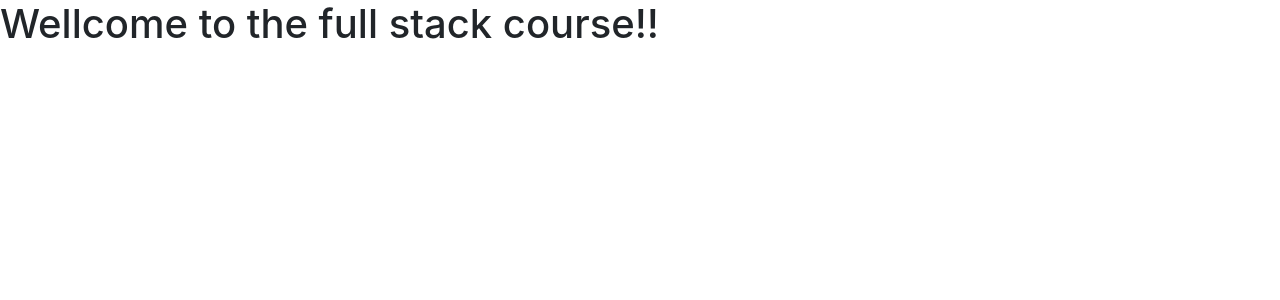
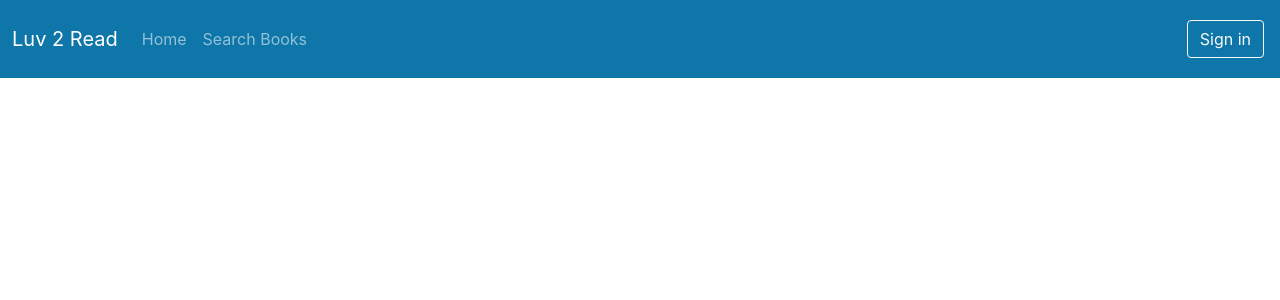
Before and after one commit to finedefinition/library-project, a React (Create React App) app in the folder 03-frontend/react-library/: page / in a window 1280 px wide. Shown: the top 300 px of the page. Built offline with nearby package versions, Linux system fonts and the light colour scheme.

Commit message:
Home Page - Navigation Bar Component Add

```diff
--- a/03-frontend/react-library/src/App.tsx
+++ b/03-frontend/react-library/src/App.tsx
@@ -1,12 +1,11 @@
 import React from 'react';
 import './App.css';
+import {Navbar} from "./layouts/NavbarAndFooter/Navbar";
 
 function App() {
-  return (
-    <div className="App">
-      <h1> Wellcome to the full stack course!!</h1>
-    </div>
-  );
+    return (
+        <Navbar/>
+    );
 }
 
 export default App;
--- /dev/null
+++ b/03-frontend/react-library/src/layouts/NavbarAndFooter/Navbar.tsx
@@ -0,0 +1,33 @@
+import React from "react";
+
+export const Navbar = () => {
+    return (
+        <nav className='navbar navbar-expand-lg navbar-dark main-color py-3'>
+            <div className='container-fluid'>
+                <span className='navbar-brand'>Luv 2 Read</span>
+                <button className='navbar-toggler' type='button'
+                        data-bs-toggle='collapse' data-bs-target='#navbarNavDropdown'
+                        aria-controls='navbarNavDropDown' aria-expanded='false'
+                        aria-label='Toggle Navigation'
+                >
+                    <span className='navbar-toggler-icon'></span>
+                </button>
+                <div className='collapse navbar-collapse' id='navbarNavDropdown'>
+                    <ul className='navbar-nav'>
+                        <li className='nav-item'>
+                            <a className='nav-link' href='#'>Home</a>
+                        </li>
+                        <li className='nav-item'>
+                            <a className='nav-link' href='#'>Search Books</a>
+                        </li>
+                    </ul>
+                    <ul className='navbar-nav ms-auto'>
+                        <li className='nav-item m-1'>
+                            <a type='button' className='btn btn-outline-light' href='#'>Sign in</a>
+                        </li>
+                    </ul>
+                </div>
+            </div>
+        </nav>
+    );
+}
```
